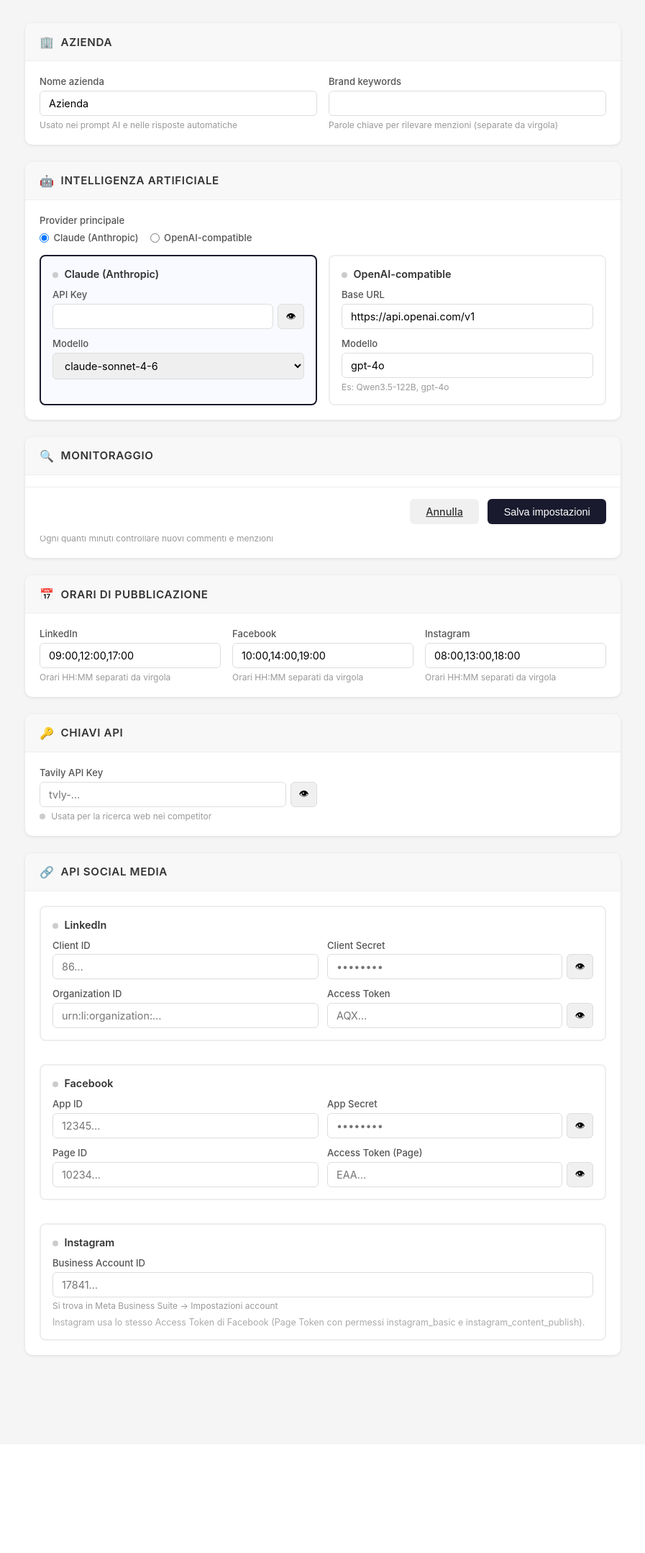
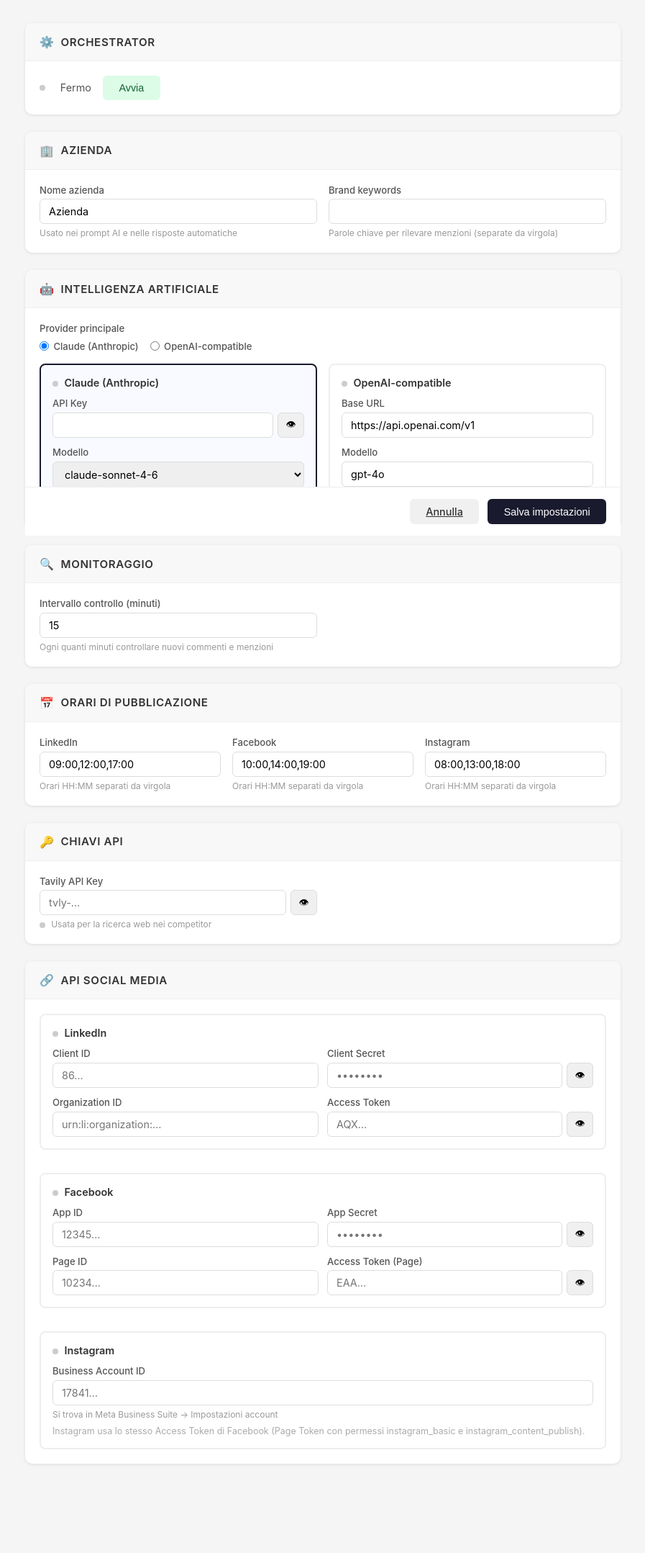
Before and after one commit to Blusimon77/EconomicHub, a FastAPI app: page /settings in a window 1280 px wide. Shown: the part 56-2213 px from the top of the page at 72% size, without its empty margins (191-1088 px from the left). Before the commit the page ends 1942 px from the top, so only its background shows below. Run offline with FastAPI, Linux system fonts and the light colour scheme.

Commit message:
#18 orchestrator start/stop da Settings
- orchestrator.py scrive PID in storage/orchestrator.pid all'avvio
  e lo rimuove allo spegnimento
- Tre API: GET /api/orchestrator/status, POST /api/orchestrator/start,
  POST /api/orchestrator/stop (subprocess + SIGTERM)
- settings.html: sezione Orchestrator con dot colorato, etichetta,
  pulsante Avvia/Ferma e timestamp avvio
- CSRF middleware: accetta token anche via header X-CSRF-Token (fetch API)

Co-Authored-By: Claude Sonnet 4.6 <noreply@anthropic.com>

```diff
--- a/dashboard/main.py
+++ b/dashboard/main.py
@@ -198,13 +198,17 @@ class CSRFMiddleware:
                 more_body = message.get("more_body", False)
             body = b"".join(chunks)
 
-            # Estrai csrf_token dal form URL-encoded
+            # Estrai csrf_token dal form URL-encoded oppure dall'header X-CSRF-Token (fetch API)
             from urllib.parse import parse_qs
             try:
                 params = parse_qs(body.decode("utf-8", errors="replace"), keep_blank_values=True)
                 form_token = params.get(_CSRF_FIELD, [""])[0]
             except Exception:
                 form_token = ""
+
+            # Fallback: header X-CSRF-Token per richieste fetch/AJAX senza body form
+            if not form_token:
+                form_token = headers.get(b"x-csrf-token", b"").decode("utf-8", errors="replace")
 
             if not csrf_token or not form_token or not hmac.compare_digest(csrf_token, form_token):
                 location = (path + "?error=csrf").encode()
@@ -1243,5 +1247,75 @@ def _save_dealer_brands(db: Session, dealer_id: int, form) -> None:
                 pass
 
 
+# ── Orchestrator start/stop ───────────────────────────────────────────────────
+
+_ORCH_PID_FILE = Path(__file__).parent.parent / "storage" / "orchestrator.pid"
+
+
+def _orch_pid() -> int | None:
+    """Restituisce il PID dell'orchestrator se il file esiste, None altrimenti."""
+    try:
+        return int(_ORCH_PID_FILE.read_text().strip())
+    except Exception:
+        return None
+
+
+def _orch_running() -> bool:
+    """True se il processo dell'orchestrator è ancora attivo."""
+    import os
+    import signal
+    pid = _orch_pid()
+    if pid is None:
+        return False
+    try:
+        os.kill(pid, 0)   # signal 0 = solo check esistenza processo
+        return True
+    except (ProcessLookupError, PermissionError):
+        _ORCH_PID_FILE.unlink(missing_ok=True)
+        return False
+
+
+@app.get("/api/orchestrator/status")
+async def orchestrator_status():
+    running = _orch_running()
+    pid = _orch_pid() if running else None
+    started_at = None
+    if running and _ORCH_PID_FILE.exists():
+        import datetime as _dt
+        ts = _ORCH_PID_FILE.stat().st_mtime
+        started_at = _dt.datetime.fromtimestamp(ts).strftime("%d/%m/%Y %H:%M:%S")
+    return JSONResponse({"running": running, "pid": pid, "started_at": started_at})
+
+
+@app.post("/api/orchestrator/start")
+async def orchestrator_start(request: Request):
+    if _orch_running():
+        return JSONResponse({"ok": False, "error": "già in esecuzione"})
+    import subprocess, sys
+    proc = subprocess.Popen(
+        [sys.executable, str(Path(__file__).parent.parent / "main.py"), "start"],
+        stdout=subprocess.DEVNULL,
+        stderr=subprocess.DEVNULL,
+        start_new_session=True,
+    )
+    logger.info("Orchestrator avviato dal dashboard (PID %s)", proc.pid)
+    return JSONResponse({"ok": True, "pid": proc.pid})
+
+
+@app.post("/api/orchestrator/stop")
+async def orchestrator_stop(request: Request):
+    import os, signal
+    pid = _orch_pid()
+    if not pid or not _orch_running():
+        return JSONResponse({"ok": False, "error": "non in esecuzione"})
+    try:
+        os.kill(pid, signal.SIGTERM)
+        _ORCH_PID_FILE.unlink(missing_ok=True)
+        logger.info("Orchestrator fermato dal dashboard (PID %s)", pid)
+        return JSONResponse({"ok": True})
+    except Exception as exc:
+        return JSONResponse({"ok": False, "error": str(exc)})
+
+
 if __name__ == "__main__":
     uvicorn.run("dashboard.main:app", host=settings.dashboard_host, port=settings.dashboard_port, reload=True)
--- a/dashboard/templates/settings.html
+++ b/dashboard/templates/settings.html
@@ -59,6 +59,12 @@
 
     .btn-eye { padding: 0.5rem 0.65rem; background: #f0f0f0; border: 1px solid #ddd; border-radius: 6px; cursor: pointer; font-size: 0.85rem; line-height: 1; flex-shrink: 0; }
     .btn-eye:hover { background: #e0e0e0; }
+    .btn-success { background: #dcfce7; color: #166534; }
+    .btn-success:hover { background: #bbf7d0; }
+    .btn-danger-soft { background: #fee2e2; color: #991b1b; }
+    .btn-danger-soft:hover { background: #fecaca; }
+    .orch-bar { display: flex; align-items: center; gap: 1rem; flex-wrap: wrap; }
+    .orch-meta { font-size: 0.8rem; color: #888; }
 
     @media (max-width: 600px) {
       .two-col, .three-col { grid-template-columns: 1fr; }
@@ -84,6 +90,22 @@
   {% if saved %}
   <div class="toast">Impostazioni salvate correttamente.</div>
   {% endif %}
+
+  <!-- ── Orchestrator ─────────────────────────────── -->
+  <div class="section">
+    <div class="section-header">
+      <span class="section-icon">⚙️</span>
+      <h2>Orchestrator</h2>
+    </div>
+    <div class="section-body">
+      <div class="orch-bar">
+        <span id="orch-indicator" class="status-dot dot-gray"></span>
+        <span id="orch-label" style="font-size:0.9rem; color:#555">Verifica in corso…</span>
+        <button id="orch-btn" class="btn" style="display:none" onclick="orchToggle()"></button>
+        <span id="orch-meta" class="orch-meta"></span>
+      </div>
+    </div>
+  </div>
 
   <form method="post" action="/settings">
 
@@ -361,6 +383,48 @@
       document.querySelectorAll('.provider-card')[idx].classList.add('active');
     });
   });
+  // ── Orchestrator ──────────────────────────────────────────────────────────
+  let _orchRunning = false;
+
+  async function orchRefresh() {
+    try {
+      const r = await fetch('/api/orchestrator/status');
+      const d = await r.json();
+      _orchRunning = d.running;
+      const dot   = document.getElementById('orch-indicator');
+      const label = document.getElementById('orch-label');
+      const btn   = document.getElementById('orch-btn');
+      const meta  = document.getElementById('orch-meta');
+      dot.className   = 'status-dot ' + (d.running ? 'dot-green' : 'dot-gray');
+      label.textContent = d.running ? 'In esecuzione' : 'Fermo';
+      btn.style.display = '';
+      btn.textContent   = d.running ? 'Ferma' : 'Avvia';
+      btn.className     = 'btn ' + (d.running ? 'btn-danger-soft' : 'btn-success');
+      meta.textContent  = d.running && d.started_at ? `Avviato il ${d.started_at} · PID ${d.pid}` : '';
+    } catch(e) {
+      document.getElementById('orch-label').textContent = 'Stato non disponibile';
+    }
+  }
+
+  async function orchToggle() {
+    const btn = document.getElementById('orch-btn');
+    btn.disabled = true;
+    const csrf = document.querySelector('meta[name="csrf-token"]').content;
+    const endpoint = _orchRunning ? '/api/orchestrator/stop' : '/api/orchestrator/start';
+    try {
+      await fetch(endpoint, { method: 'POST', headers: { 'X-CSRF-Token': csrf } });
+      await new Promise(r => setTimeout(r, 1500));
+      await orchRefresh();
+    } catch(e) {
+      alert('Errore comunicazione orchestrator');
+    } finally {
+      btn.disabled = false;
+    }
+  }
+
+  orchRefresh();
+  setInterval(orchRefresh, 15000);
+
   // CSRF
   document.querySelectorAll('form[method="post"]').forEach(f => {
     if (!f.querySelector('[name="csrf_token"]')) {
```
Also changed, not shown: plans/improvements.md (added, +34 -0 lines), workflows/orchestrator.py (+19 -1 lines).
